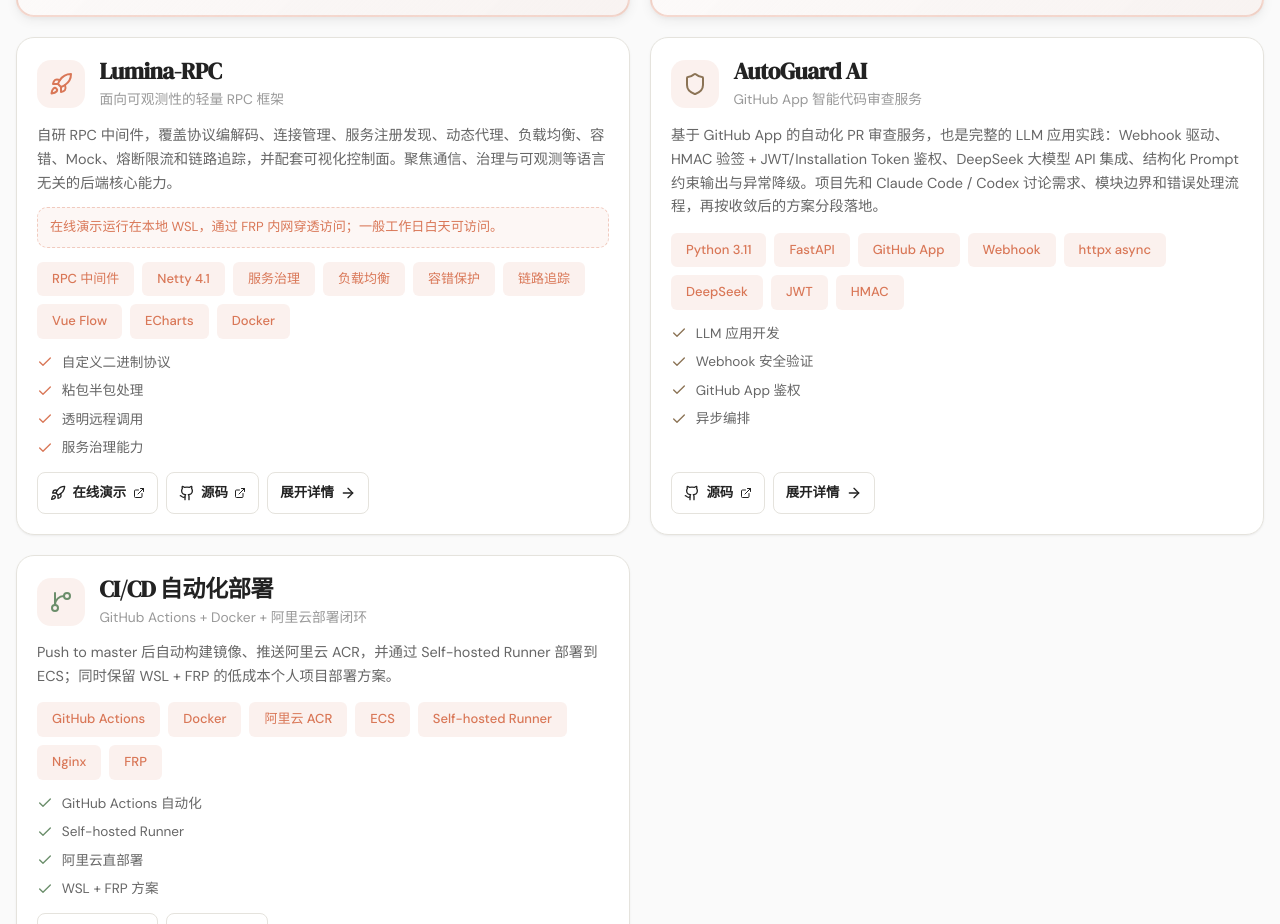
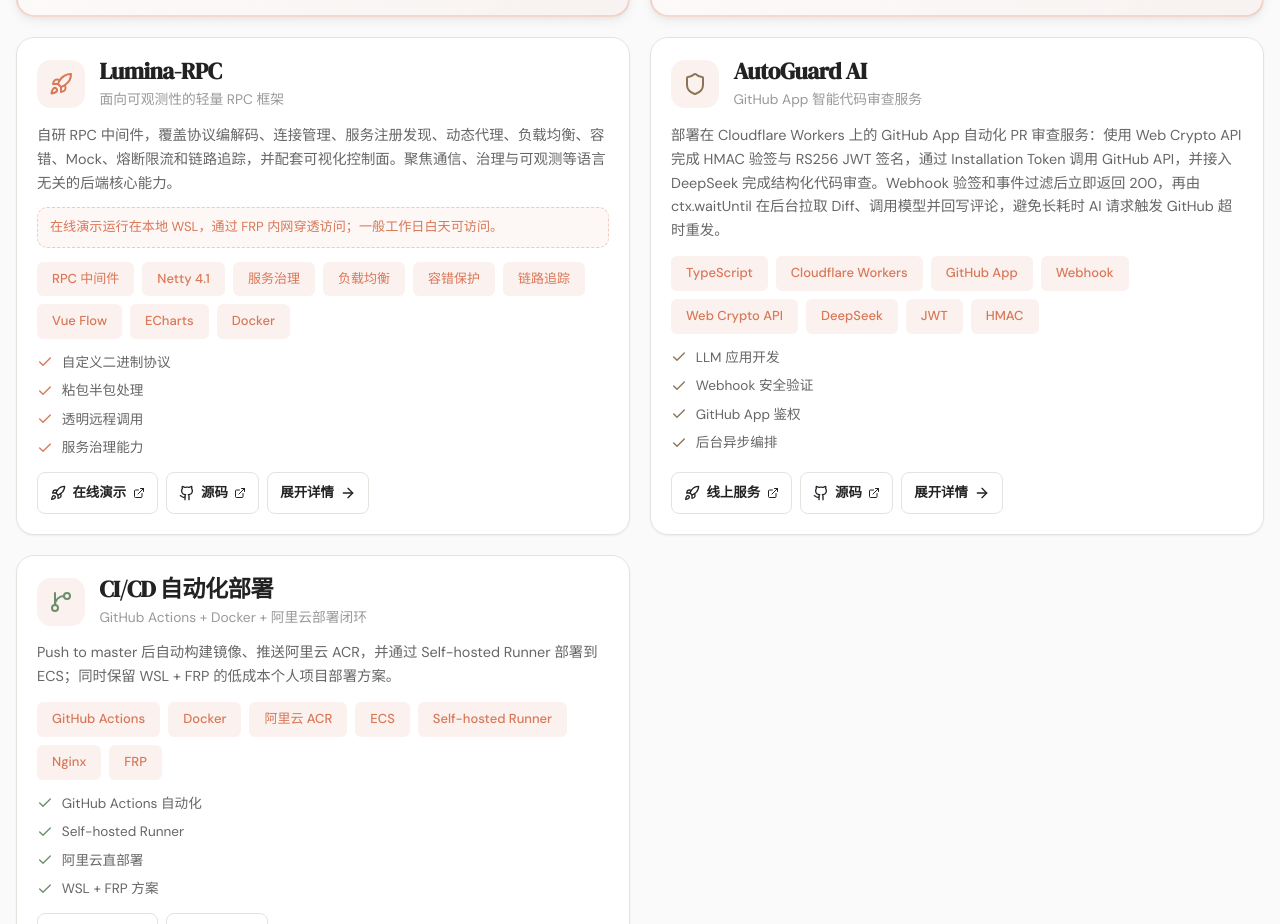
Before and after one commit to wangshun-china/interview-web, a Vue app: page / in a window 1280 px wide. Shown: the part 2779-3703 px from the top of the page. Built offline with nearby package versions, Linux system fonts and the light colour scheme.

Commit message:
docs(portfolio): update AutoGuard Cloudflare deployment

```diff
--- a/src/components/ProjectsSection.vue
+++ b/src/components/ProjectsSection.vue
@@ -617,21 +617,22 @@
     featured: false,
     icon: Shield,
     color: 'var(--color-secondary)',
-    tags: ['Python 3.11', 'FastAPI', 'GitHub App', 'Webhook', 'httpx async', 'DeepSeek', 'JWT', 'HMAC'],
+    tags: ['TypeScript', 'Cloudflare Workers', 'GitHub App', 'Webhook', 'Web Crypto API', 'DeepSeek', 'JWT', 'HMAC'],
     summary:
-      '基于 GitHub App 的自动化 PR 审查服务，也是完整的 LLM 应用实践：Webhook 驱动、HMAC 验签 + JWT/Installation Token 鉴权、DeepSeek 大模型 API 集成、结构化 Prompt 约束输出与异常降级。项目先和 Claude Code / Codex 讨论需求、模块边界和错误处理流程，再按收敛后的方案分段落地。',
+      '部署在 Cloudflare Workers 上的 GitHub App 自动化 PR 审查服务：使用 Web Crypto API 完成 HMAC 验签与 RS256 JWT 签名，通过 Installation Token 调用 GitHub API，并接入 DeepSeek 完成结构化代码审查。Webhook 验签和事件过滤后立即返回 200，再由 ctx.waitUntil 在后台拉取 Diff、调用模型并回写评论，避免长耗时 AI 请求触发 GitHub 超时重发。',
     why:
       '前两个项目解决的是“生成代码”和“服务通信”，这个项目想补上代码进入仓库前的质量关，同时完整走一遍 LLM 应用开发闭环：大模型 API 调用、结构化 Prompt、异步编排与优雅降级。',
     metrics: [
-      { value: 'async', label: '全链路异步 HTTP' },
-      { value: '10min', label: 'Installation Token' },
+      { value: 'Workers', label: 'Cloudflare Serverless' },
+      { value: '10min', label: 'GitHub App JWT' },
       { value: '4', label: '审查维度' },
     ],
     processFlow: {
       title: '审查链路',
       steps: [
-        { title: 'Webhook 触发', detail: '只处理 pull_request 的 opened / synchronize 事件。' },
-        { title: '验签与鉴权', detail: '先做 HMAC 验签，再用 GitHub App JWT 换 Installation Token。' },
+        { title: 'Workers 接收 Webhook', detail: '使用 Web Crypto API 完成 HMAC-SHA256 验签，只处理 pull_request 的 opened / synchronize 事件。' },
+        { title: '立即确认并后台调度', detail: '验签和过滤后立即返回 200，通过 ctx.waitUntil 在后台继续审查，避免 GitHub 10 秒超时重发。' },
+        { title: 'GitHub App 鉴权', detail: '使用 Web Crypto API 以 RS256 签发 JWT，再换取短期 Installation Token。' },
         { title: '拉取 Diff', detail: '通过 GitHub API 获取 PR diff，而不是 clone 整个仓库。' },
         { title: 'AI 审查', detail: '把 diff 和结构化 Prompt 送给 DeepSeek，聚焦四类问题。' },
         { title: '结果回写', detail: '成功时发布审查评论，失败时降级为友好提示，不阻塞流程。' },
@@ -644,6 +645,7 @@
         'Webhook 验签 + GitHub App 鉴权',
         'PR 总评评论输出',
         'AI 异常时优雅降级',
+        'Cloudflare Workers 线上部署',
       ],
       next: [
         'Inline comments 行级评论',
@@ -654,13 +656,13 @@
     },
     highlights: [
       { title: 'LLM 应用开发', detail: 'DeepSeek 大模型 API 集成、结构化 Prompt 约束四类审查维度、AI 异常优雅降级，形成完整模型调用闭环。' },
-      { title: 'Webhook 安全验证', detail: '使用 HMAC-SHA256 和 compare_digest 校验 GitHub 请求来源。' },
-      { title: 'GitHub App 鉴权', detail: 'RS256 私钥签发 JWT，再换取 Installation Access Token 调用 GitHub API。' },
-      { title: '异步编排', detail: 'FastAPI + httpx async 拉取 diff、调用 API、创建评论，减少阻塞等待。' },
+      { title: 'Webhook 安全验证', detail: '使用 Web Crypto API 的 HMAC-SHA256 验签校验 GitHub 请求来源，crypto.subtle.verify 提供常数时间比较。' },
+      { title: 'GitHub App 鉴权', detail: '通过 Web Crypto API 使用 RS256 私钥签发 JWT，再换取 Installation Access Token 调用 GitHub API。' },
+      { title: '后台异步编排', detail: 'Worker 在验签和事件过滤后立即响应，通过 ctx.waitUntil 与原生 fetch 在后台完成 Diff 拉取、AI 调用和评论回写。' },
       { title: '结构化审查 Prompt', detail: '聚焦逻辑错误、安全漏洞、代码风格和性能问题四类检查。' },
-      { title: 'Vibe Coding 工作流', detail: '先讨论需求和方案，再把改动拆成 webhook、auth、github api、reviewer、router 五段，让 Claude Code / Codex 按步骤实现。' },
+      { title: 'Vibe Coding 工作流', detail: '先讨论需求和方案，再按 webhook、鉴权、GitHub API、AI reviewer、审查编排和 Worker 入口拆分模块，让 Claude Code / Codex 分段实现与验证。' },
       { title: '优雅降级', detail: 'AI 服务异常时发布可读提示，不阻塞 PR 流程。' },
-      { title: '轻量部署', detail: '单服务适合 Zeabur/Railway/Heroku 等平台，通过环境变量完成配置。' },
+      { title: 'Cloudflare 部署', detail: '使用 Wrangler 部署到 Cloudflare Workers，非敏感配置放入 vars，GitHub 私钥、Webhook Secret 和模型 Key 通过 Cloudflare Secrets 注入。' },
     ],
     choices: [
       {
@@ -672,12 +674,12 @@
         detail: '这次刻意没有一上来就让模型生成项目骨架，而是先把需求整理成 PRD，再讨论模块划分、接口输入输出、失败路径和部署方式。这样后面的生成更像按图施工，不容易越写越散。',
       },
       {
-        title: 'FastAPI',
-        detail: '这个服务核心是接 Webhook、调 GitHub、调 AI，不需要复杂后台。FastAPI 启动快、类型提示清楚，写异步接口也自然。',
-      },
-      {
-        title: 'httpx async',
-        detail: '换 token、拉 diff、发评论都是网络 IO。requests 同步写法简单但会阻塞 worker，httpx async 更适合后续并发处理多个 PR 事件。',
+        title: 'Cloudflare Workers',
+        detail: '服务核心是接收 Webhook、调用 GitHub 与 AI API，没有常驻进程和复杂后台需求。改用 TypeScript Worker 后无需维护服务器运行时，并可在边缘节点快速响应 Webhook。',
+      },
+      {
+        title: '原生 fetch + waitUntil',
+        detail: '换 token、拉 diff、调用模型和发评论都是网络 IO。Worker 先返回 200，再通过 ctx.waitUntil 托管后台 Promise，兼顾 Webhook 响应时限和完整审查流程。',
       },
       {
         title: 'GitHub Diff API',
@@ -685,15 +687,15 @@
       },
       {
         title: 'DeepSeek',
-        detail: '兼容 OpenAI SDK，接入成本低，价格也适合频繁 Review。相比更强模型，DeepSeek 在成本和可用性之间更适合作为个人项目默认方案。',
-      },
-      {
-        title: 'Pydantic Settings',
-        detail: 'GitHub App ID、私钥、Webhook Secret、模型 Key 都来自环境变量。用配置类集中校验，比在业务代码里到处读 process env 更清楚。',
+        detail: '通过 OpenAI 兼容 HTTP API 接入，使用原生 fetch 即可调用，价格也适合频繁 Review。相比更强模型，DeepSeek 在成本和可用性之间更适合作为个人项目默认方案。',
+      },
+      {
+        title: 'Wrangler 配置与 Secrets',
+        detail: '模型地址等非敏感配置由 wrangler.jsonc 的 vars 注入，GitHub App 私钥、Webhook Secret 和模型 Key 使用 Cloudflare Secrets 保存，并在 Worker 入口统一检查必填项。',
       },
       {
         title: '分段让 AI 落地',
-        detail: '如果一次让模型同时写 webhook、鉴权、业务编排和评论模板，代码很容易耦合。这里按模块分段推进，每次只让它处理当前文件和当前职责，Review 成本更低。',
+        detail: '如果一次让模型同时写 Webhook、鉴权、业务编排和评论模板，代码很容易耦合。这里按 webhook、github_auth、github_api、ai_reviewer、review 和 Worker 入口分段推进，每次只处理当前职责。',
       },
       {
         title: '优雅降级',
@@ -707,7 +709,7 @@
     pitfalls: [
       {
         title: 'Webhook 签名验证',
-        detail: '不能只相信请求来自 GitHub，必须用 HMAC-SHA256 校验 body，并用 compare_digest 防止时序攻击。',
+        detail: '不能只相信请求来自 GitHub，必须保留原始 body 并使用 HMAC-SHA256 验签；Workers 版通过 crypto.subtle.verify 完成常数时间校验。',
       },
       {
         title: '私钥换行格式',
@@ -719,7 +721,7 @@
       },
       {
         title: '模块边界被 AI 写乱',
-        detail: '一开始如果让模型自由发挥，它会把验签、业务解析、调用 GitHub API 和评论格式化混在一起。后来明确拆成 webhook_handler、github_auth、github_api、ai_reviewer、router 五个模块。',
+        detail: '一开始如果让模型自由发挥，它会把验签、业务解析、GitHub API 和评论格式化混在一起。后来明确拆成 webhook、github_auth、github_api、ai_reviewer、review 和 Worker 入口，各模块只承担单一职责。',
       },
       {
         title: '重复事件触发',
@@ -731,7 +733,7 @@
       },
       {
         title: 'Vibe Coding 失控',
-        detail: '如果不先定方案，AI 很容易边写边改，最后模块职责混乱。后来先让它输出方案、再让我确认，然后按 webhook -> auth -> github api -> ai reviewer -> router 五段逐步落地。',
+        detail: '如果不先定方案，AI 很容易边写边改，最后模块职责混乱。后来先确定模块边界和失败路径，再按 Webhook、鉴权、GitHub API、AI reviewer、审查编排与 Worker 入口逐步落地。',
       },
       {
         title: 'AI 改着改着偏题',
@@ -739,14 +741,15 @@
       },
       {
         title: 'AI 服务异常',
-        detail: 'DeepSeek 超时或返回空内容时不能让 Webhook 直接 500 结束。统一捕获异常，回写友好失败评论并记录日志。',
-      },
-      {
-        title: '轻量平台部署',
-        detail: 'Zeabur/Heroku 类平台文件系统和环境变量处理方式不同，启动时增加配置检查和健康检查端点，方便定位部署问题。',
+        detail: 'DeepSeek 超时或返回空内容时不能让后台任务静默失败。统一捕获异常，记录 Workers 日志并尽量回写友好提示，Webhook 本身已提前返回 200。',
+      },
+      {
+        title: 'Cloudflare Workers 迁移',
+        detail: '从 FastAPI 常驻服务迁移到 Workers 后，需要将 PyJWT、hmac 和 httpx 分别替换为 Web Crypto API 与原生 fetch，并用 waitUntil 承接长耗时后台审查；同时保留健康检查和缺失配置诊断。',
       },
     ],
     links: [
+      { label: '线上服务', href: 'https://autoguard-ai-reviewer.2606209307.workers.dev', icon: Rocket },
       { label: '源码', href: 'https://github.com/xixi-box/AutoGuard-AI-Reviewer', icon: Github },
     ],
   },
```
